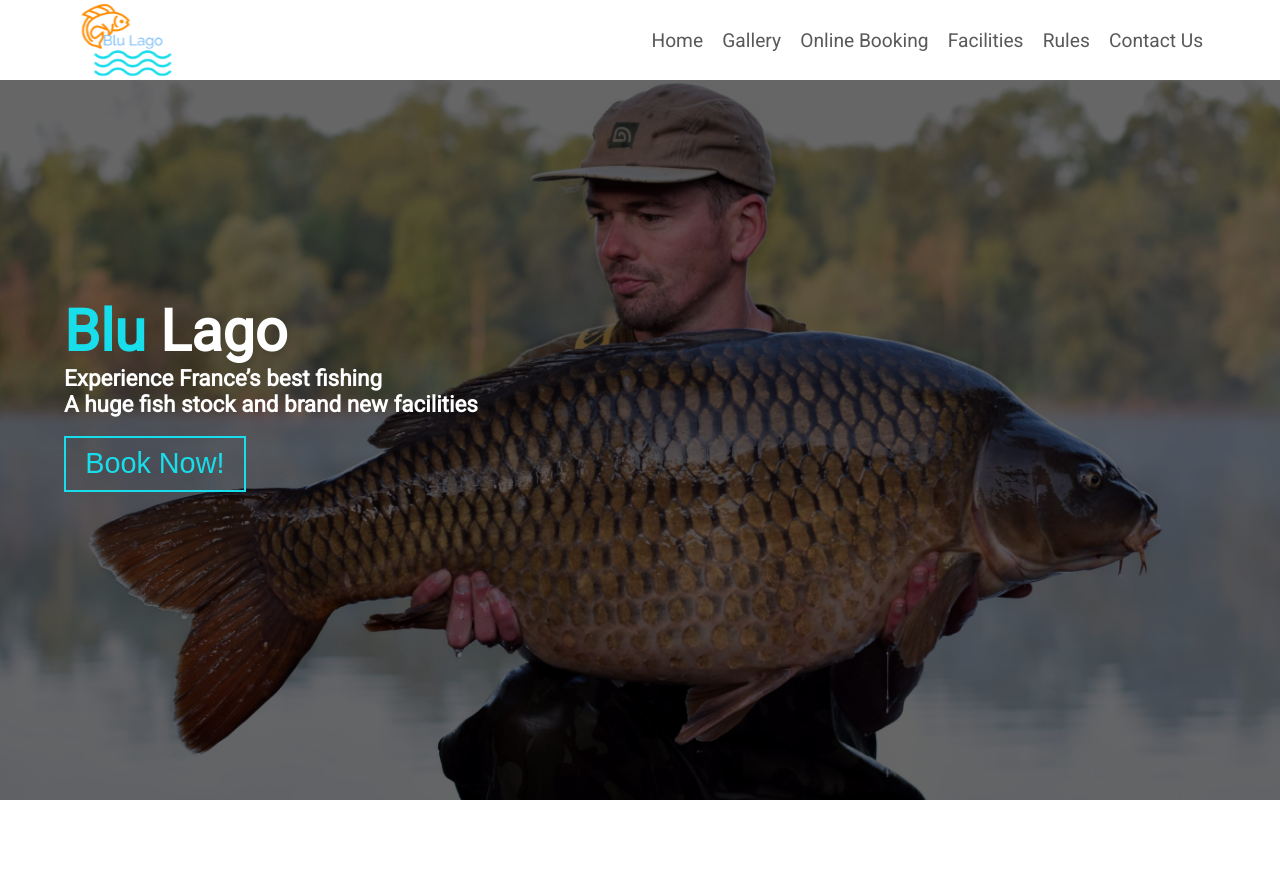
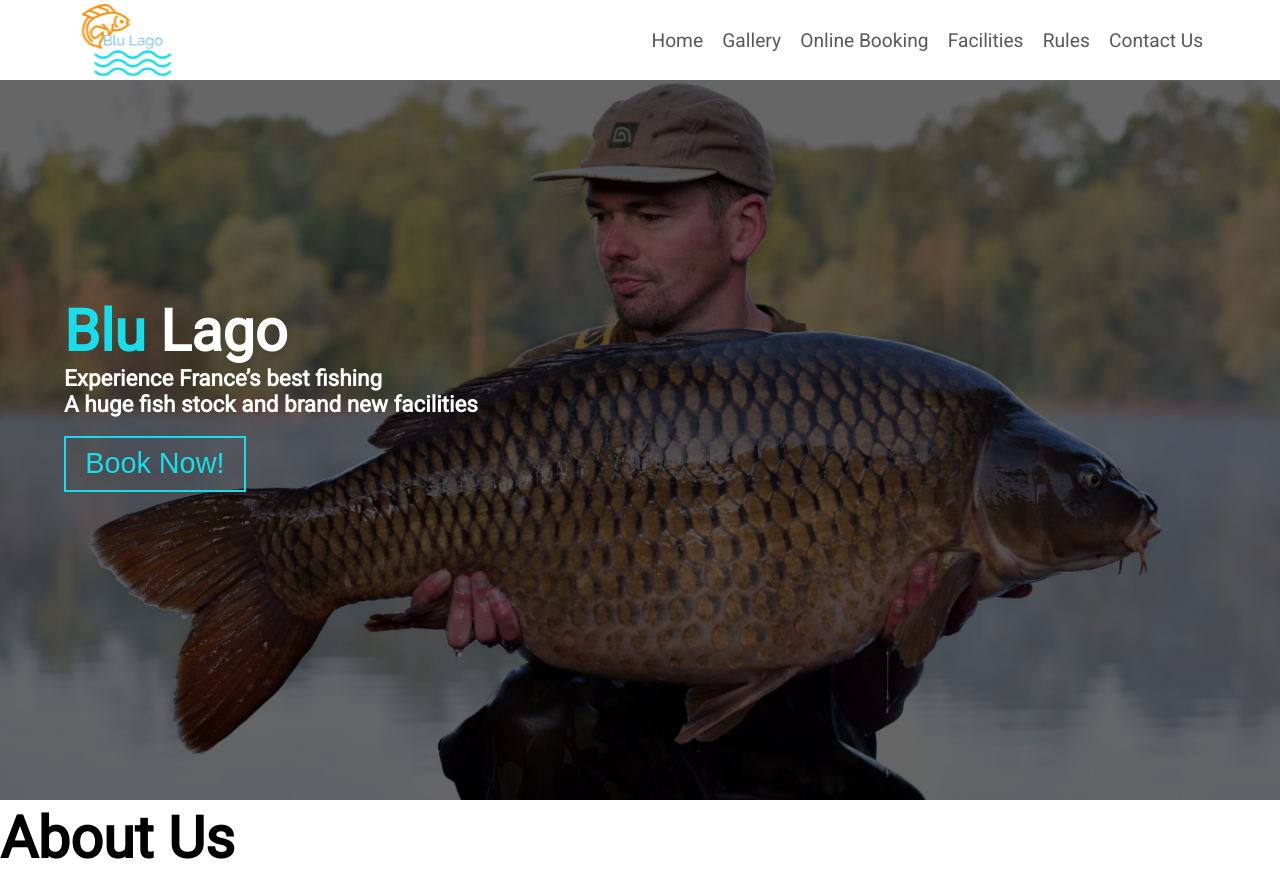
Before and after one commit to jamieTardi/blulago-react, a React (Create React App) app in the folder blulago/: page / in a window 1280 px wide. Before the commit the page ends 805 px from the top, so only its background shows below. Built offline with nearby package versions, Linux system fonts and the light colour scheme.

Commit message:
changes to hero

```diff
--- /dev/null
+++ b/blulago/src/components/AboutUs.jsx
@@ -0,0 +1,20 @@
+import React from 'react'
+import styled from 'styled-components'
+
+
+
+
+const AboutUs = () => {
+    return (
+        <div>
+            <StyledAboutTitle>About Us</StyledAboutTitle>
+        </div>
+    )
+}
+
+const StyledAboutTitle = styled.h2`
+color: black
+`
+
+
+export default AboutUs
--- a/blulago/src/pages/Home.jsx
+++ b/blulago/src/pages/Home.jsx
@@ -1,5 +1,6 @@
 import React from 'react'
 import MainPic from '../components/MainPic'
+import AboutUs from '../components/AboutUs'
 
 
 
@@ -7,6 +8,7 @@ const Home = () => {
     return (
         <div>
             <MainPic/>
+            <AboutUs />
 
         </div>
     )
```
Also changed, not shown: 2 other files (tests, documents, lock files or other folders).
